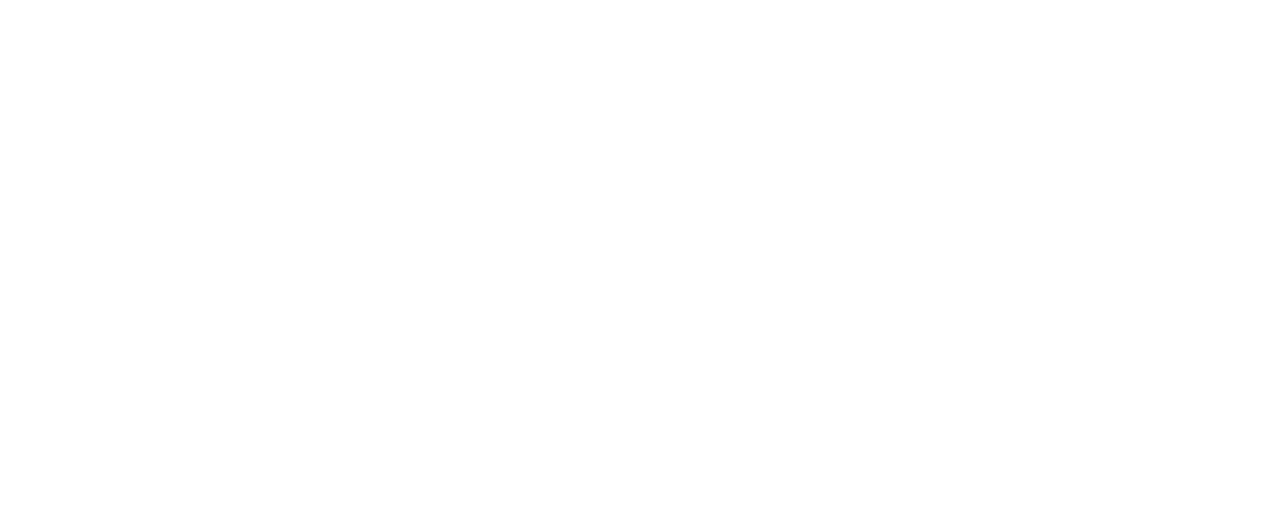
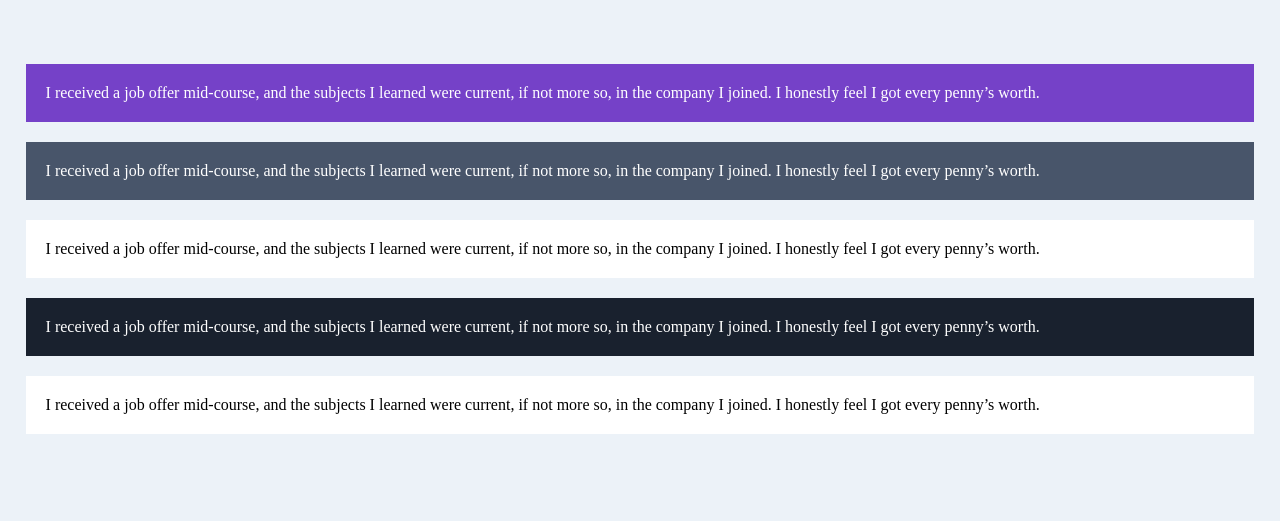
Before and after one commit to bciupka/frontend-fundamentals, a plain HTML site: page testimonials-challenge/index.html in a window 1280 px wide. Drawn offline with Linux system fonts and the light colour scheme.

Commit message:
testimonials base

```diff
--- a/testimonials-challenge/index.html
+++ b/testimonials-challenge/index.html
@@ -12,6 +12,28 @@
 </head>
 
 <body>
+  <div id="testimonial-container">
+    <div id="testimonial-1" class="grid-item">
+      <p>I received a job offer mid-course, and the subjects I learned were current, if not more so,
+        in the company I joined. I honestly feel I got every penny’s worth.</p>
+    </div>
+    <div id="testimonial-2" class="grid-item">
+      <p>I received a job offer mid-course, and the subjects I learned were current, if not more so,
+        in the company I joined. I honestly feel I got every penny’s worth.</p>
+    </div>
+    <div id="testimonial-3" class="grid-item">
+      <p>I received a job offer mid-course, and the subjects I learned were current, if not more so,
+        in the company I joined. I honestly feel I got every penny’s worth.</p>
+    </div>
+    <div id="testimonial-4" class="grid-item">
+      <p>I received a job offer mid-course, and the subjects I learned were current, if not more so,
+        in the company I joined. I honestly feel I got every penny’s worth.</p>
+    </div>
+    <div id="testimonial-5" class="grid-item">
+      <p>I received a job offer mid-course, and the subjects I learned were current, if not more so,
+        in the company I joined. I honestly feel I got every penny’s worth.</p>
+    </div>
+  </div>
 </body>
 
 </html>
--- a/testimonials-challenge/style.css
+++ b/testimonials-challenge/style.css
@@ -0,0 +1,45 @@
+/* html {
+    box-sizing: border-box;
+} */
+
+* {
+    box-sizing: border-box;
+    margin: 0;
+    padding: 0;
+}
+
+body {
+    background-color: #ecf2f8;
+}
+
+#testimonial-container {
+    padding: 5% 2%;
+}
+
+#testimonial-1 {
+    background-color: #7541c8;
+    color: #ffffff;
+}
+
+#testimonial-2 {
+    background-color: #48556a;
+    color: #ffffff;
+}
+
+#testimonial-3 {
+    background-color: #ffffff;
+}
+
+#testimonial-4 {
+    background-color: #19212e;
+    color: #ffffff;
+}
+
+#testimonial-5 {
+    background-color: #ffffff;
+}
+
+.grid-item {
+    margin-bottom: 20px;
+    padding: 20px;
+}
```
